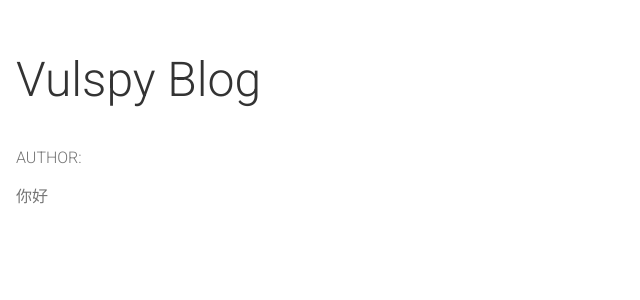
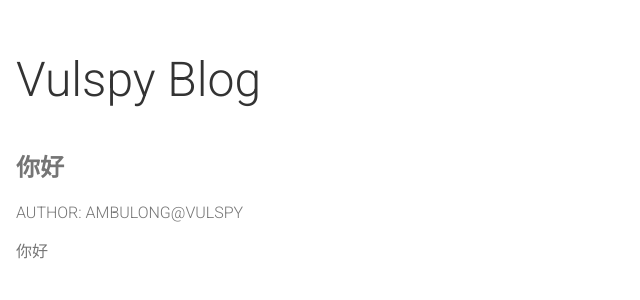
Before and after one commit to vulspy/vulspy.github.io, a Jekyll site: the page built from _posts/2017-08-01-Hello-word-sc.md, in a window 1280 px wide. Shown: the top 300 px of the page, without its empty margins (0-640 px from the left). Built offline with Jekyll 4.4.1, drawn with Linux system fonts in a browser that asks for light colours; our own code applies the rules of GitHub Pages for plain Markdown files.

Commit message:
fix sc post test

```diff
--- a/_posts/2017-08-01-Hello-word-sc.md
+++ b/_posts/2017-08-01-Hello-word-sc.md
@@ -1,7 +1,7 @@
 ---
 layout: post
 author: AMBULONG@VULSPY
-title: ! ''你好
+title: ! '你好'
 ---
 
 你好
```
Also changed, not shown: 1 other file.
